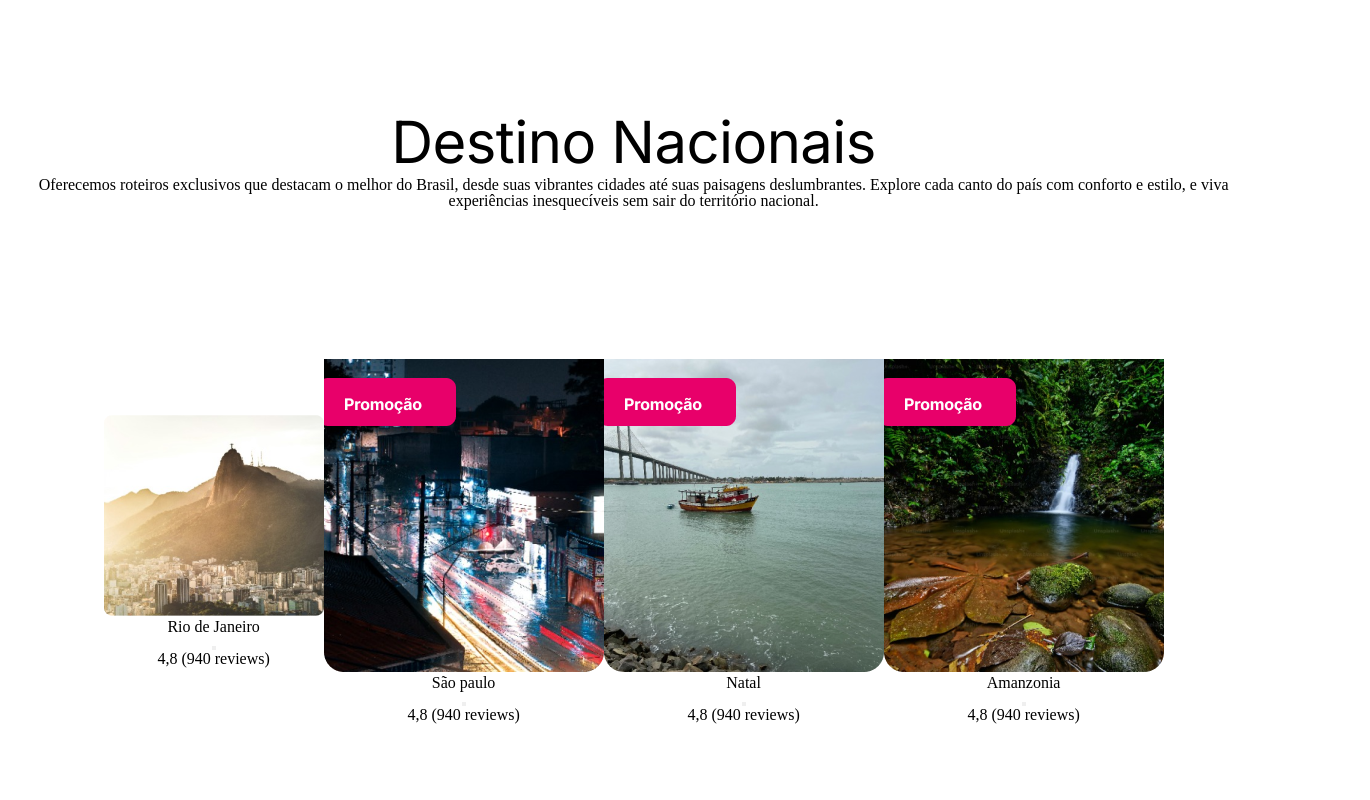
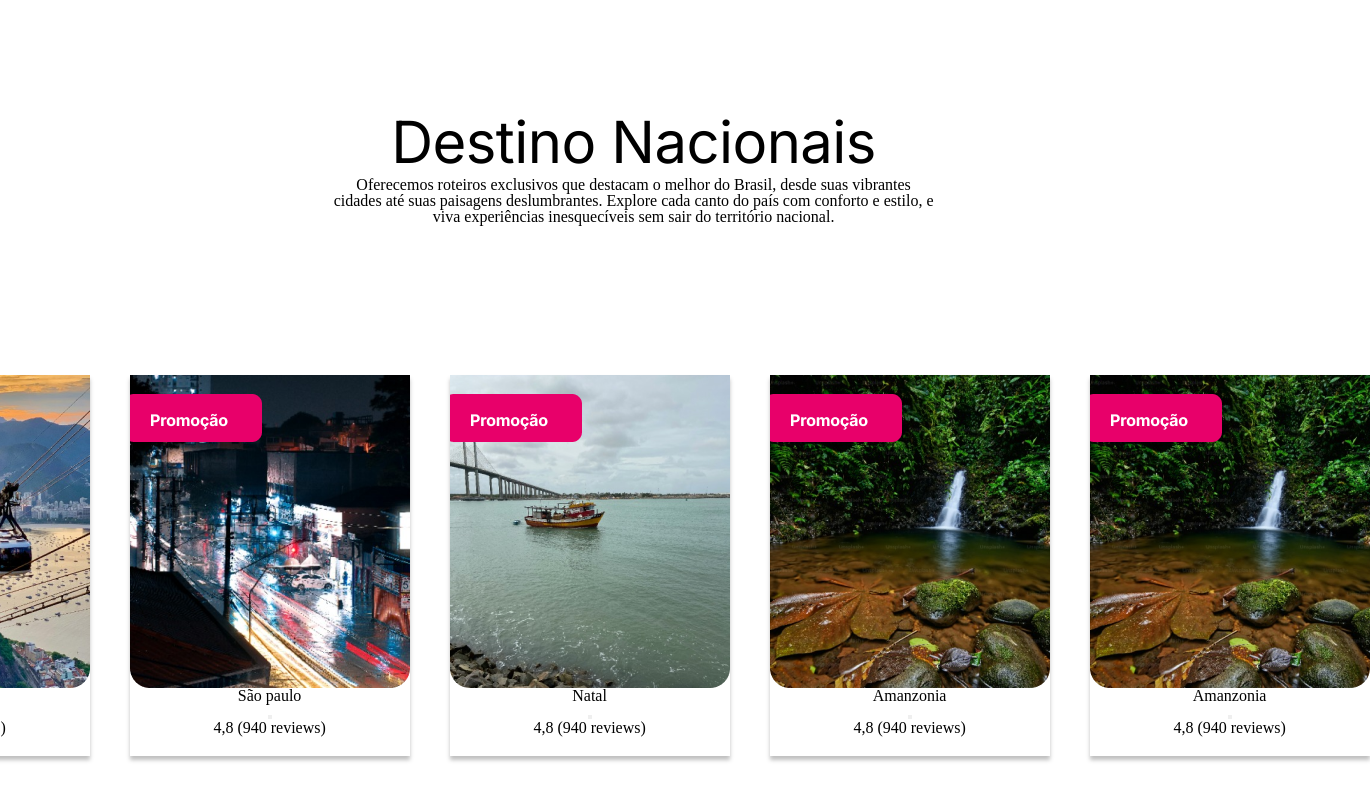
Before and after one commit to ElieldsonKervem/TravelFy, a Vue app: page / in a window 1280 px wide. Shown: the part 1757-2557 px from the top of the page, 1370 px wide, since content can reach past the window. Built offline with nearby package versions, Linux system fonts and the light colour scheme.

Commit message:
slide add

```diff
--- a/src/components/SliderHeroNav.vue
+++ b/src/components/SliderHeroNav.vue
@@ -13,7 +13,7 @@ import { ref } from 'vue'
           <div class="containerSlider">
                 <div class="slider">
                     <div class="slide">
-                        <img src="../../public/rioDeJaneiro.png" alt="rio de janeiro">
+                        <img src="../../public/rj.png" alt="rio de janeiro">
                         <div class="content">
                             <h3>Rio de Janeiro</h3>
                             <i></i>
@@ -48,6 +48,15 @@ import { ref } from 'vue'
                             <h6>4,8 (940 reviews)</h6>
                         </div>
                     </div>
+                    <div class="slide">
+                        <img src="../../publiC/amazonia.png" alt="amazonia">
+                        <div class="content">
+                            <h3>Amanzonia</h3>
+                            <i></i>
+                            <button>{{$valor}}</button>
+                            <h6>4,8 (940 reviews)</h6>
+                        </div>
+                    </div>
                 </div>
           </div>
     </div>
--- a/src/sass/_sliderComponente.scss
+++ b/src/sass/_sliderComponente.scss
@@ -6,9 +6,21 @@
     text-align: center;
     padding-bottom: 20rem;
 }
+.sliderSection{
+    p{
+        width: 60rem;
+    }
+}
 .slider{
-    @include displayFlex(row, center, center);
-    width: 100%;
+    @include displayFlex(row, flex-end, center);
+    width: 115vw;
      margin-top: 15rem;
+     margin-right: 0rem
 
 }
+.slide{
+    @include displayFlex(column, center, center);
+    margin-left: 4rem;
+    box-shadow: 0px 4px 4px 0px rgba(0, 0, 0, 0.25);
+    padding-bottom: 2rem;
+}
--- a/src/style.css
+++ b/src/style.css
@@ -358,13 +358,28 @@ a:hover {
   padding-bottom: 20rem;
 }
 
+.sliderSection p {
+  width: 60rem;
+}
+
 .slider {
   display: flex;
   flex-direction: row;
+  justify-content: flex-end;
+  align-items: center;
+  width: 115vw;
+  margin-top: 15rem;
+  margin-right: 0rem;
+}
+
+.slide {
+  display: flex;
+  flex-direction: column;
   justify-content: center;
   align-items: center;
-  width: 100%;
-  margin-top: 15rem;
+  margin-left: 4rem;
+  box-shadow: 0px 4px 4px 0px rgba(0, 0, 0, 0.25);
+  padding-bottom: 2rem;
 }
 
 .cardManu {
```
Also changed, not shown: public/rj.png (renamed from public/rio de janeiro.png), 1 other file (tests, documents, lock files or other folders).
